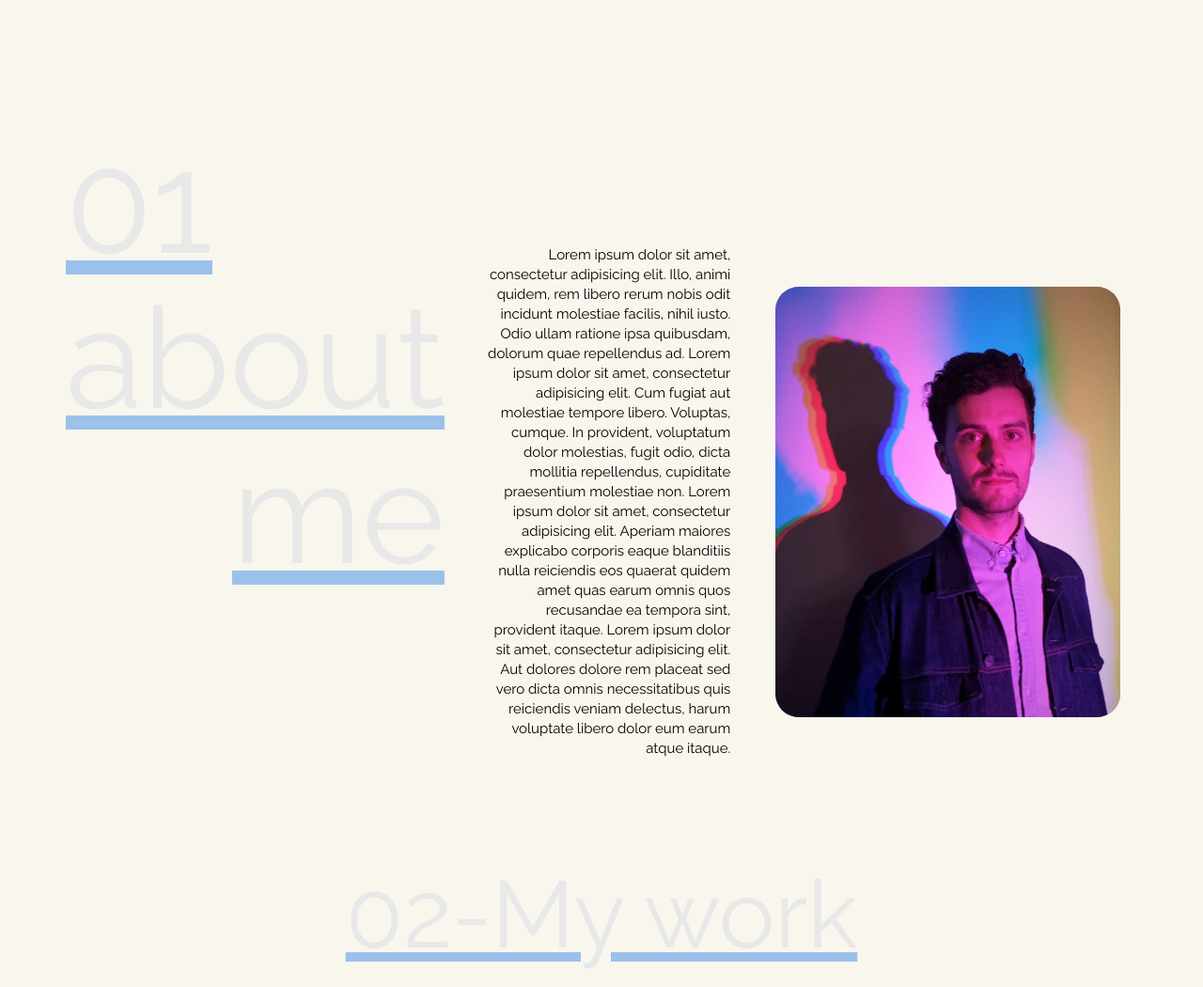
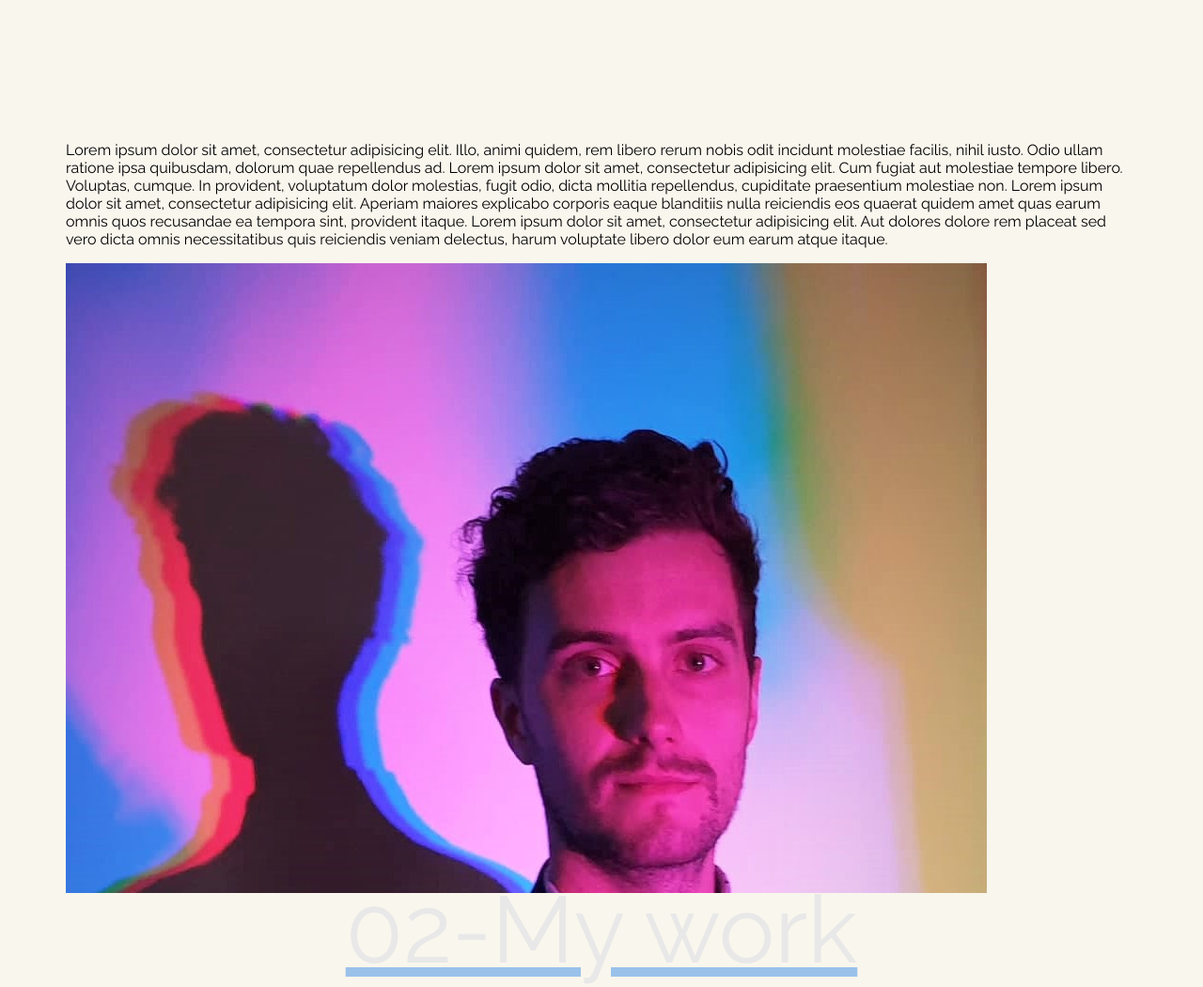
Before and after one commit to Holdenro/my-portfolio, a plain HTML site: page index.html in a window 1280 px wide. Shown: the part 720-1770 px from the top of the page at 94% size. Drawn offline with Linux system fonts and the light colour scheme.

Commit message:
to delete

```diff
--- a/index.html
+++ b/index.html
@@ -47,10 +47,7 @@
 	<section-02>
 		<div class="container" id ="about me">
 			<div class="container-items-sec-01">
-				<div id="number-01">
-					<p>01</p>
-					<p>about me</p>
-				</div>
+				<div id="blue-box"></div>
 				<div class="text-sec-01-block-01">
 					<p>Lorem ipsum dolor sit amet, consectetur adipisicing elit. Illo, animi quidem, rem libero rerum nobis odit incidunt molestiae facilis, nihil iusto. Odio ullam ratione ipsa quibusdam, dolorum quae repellendus ad.
 					Lorem ipsum dolor sit amet, consectetur adipisicing elit. Cum fugiat aut molestiae tempore libero. Voluptas, cumque. In provident, voluptatum dolor molestias, fugit odio, dicta mollitia repellendus, cupiditate praesentium molestiae non. Lorem ipsum dolor sit amet, consectetur adipisicing elit. Aperiam maiores explicabo corporis eaque blanditiis nulla reiciendis eos quaerat quidem amet quas earum omnis quos recusandae ea tempora sint, provident itaque. Lorem ipsum dolor sit amet, consectetur adipisicing elit. Aut dolores dolore rem placeat sed vero dicta omnis necessitatibus quis reiciendis veniam delectus, harum voluptate libero dolor eum earum atque itaque.</p>
--- a/stylesheets/style.css
+++ b/stylesheets/style.css
@@ -138,49 +138,13 @@ li {
 
 .container-items-sec-01 {
   height: 100vh;
-  display: flex;
 }
 
-#number-01 {
-  display: flex;
-  line-height: 1.1;
-  flex-direction: column;
-  text-align: right;
-    margin-right: 10px;
-}
 
-#number-01 p{
-  font-size: 150px;
-  color: #e8e8e8;
-  margin: 0px;
-  z-index: -2;
-  display: flex;
-  text-decoration: underline;
-  text-decoration-color: #2a80e575;
-}
 
-.text-sec-01-block-01 {
-  font-size: 15px;
-  margin: 30px;
-  text-align: right;
-  display: flex;
-  align-items: center;
-  line-height: 1.4;
-  min-width: auto;
-  max-width: auto;
-}
 
-.portrait {
-  margin: 18px;
-  display: flex;
-  align-items: center;
-}
 
-.portrait img{
-  height: 60%;
-  position: relative;
-  border-radius: 25px;
-}
+
 
 .portrait img:hover {
   transform: scale(1.2)
```
